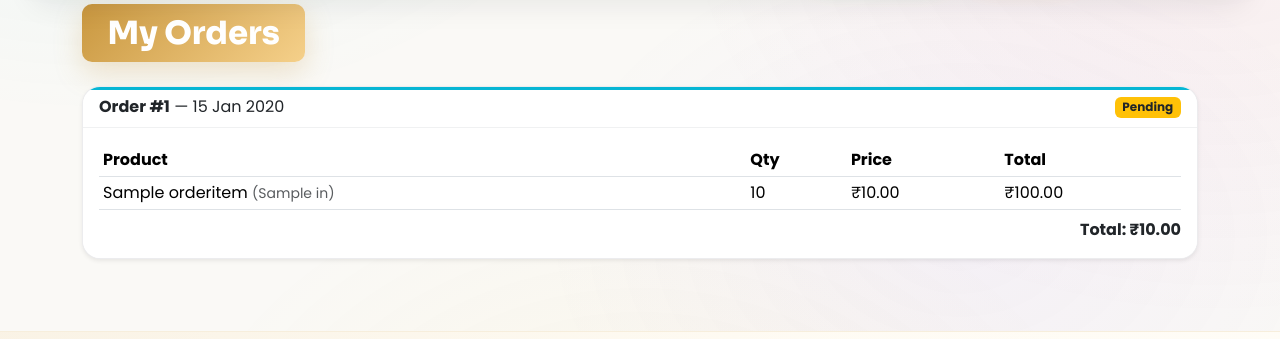
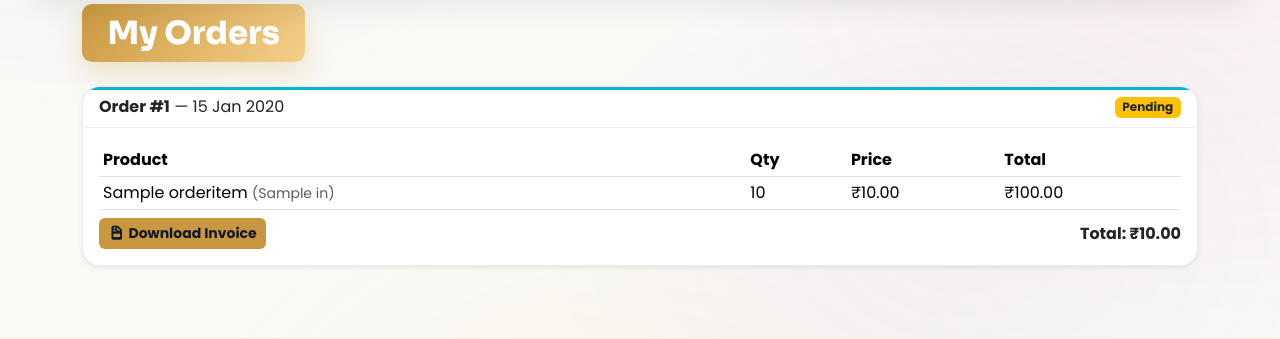
Before and after one commit to kasautiinternational/kasauti_international_web, a Django app: page /my-orders/ in a window 1280 px wide. Shown: the part 244-583 px from the top of the page. Run offline with Django 4.2, Linux system fonts and the light colour scheme; a user stored in the database is signed in; tables that the repository leaves empty hold one stand-in row (values such as "Sample post"); some libraries are stand-ins or nearby versions.

Commit message:
Customer invoice download on success, profile and my-orders pages

```diff
--- a/kasauti_project/core/urls.py
+++ b/kasauti_project/core/urls.py
@@ -52,4 +52,7 @@ urlpatterns = [
 
     # 404 preview (DEBUG=True me test karne ke liye)
     path('404-preview/', views.preview_404, name='preview_404'),
+
+    # NEW: Customer invoice PDF download
+    path('order/<int:order_id>/invoice/', views.download_invoice, name='download_invoice'),
 ]
--- a/kasauti_project/core/views.py
+++ b/kasauti_project/core/views.py
@@ -1412,3 +1412,26 @@ def serve_media(request, path):
     resp['Accept-Ranges'] = 'bytes'
     resp['Content-Length'] = str(file_size)
     return resp
+
+
+
+# ─────────────────────────────────────────
+# NEW: Customer invoice download
+# Sirf apna hi order ka invoice download kar sakta hai —
+# dusre ka order_id daalega to 404 milega.
+# ─────────────────────────────────────────
+
+@login_required
+def download_invoice(request, order_id):
+    from .invoice import build_invoice_pdf
+    order = get_object_or_404(
+        Order.objects.prefetch_related('items'),
+        id=order_id,
+        user=request.user,  # SECURITY: apna order hi milega
+    )
+    pdf_bytes = build_invoice_pdf(order)
+    response = HttpResponse(pdf_bytes, content_type='application/pdf')
+    response['Content-Disposition'] = (
+        f'attachment; filename="Invoice-KI-{order.id:05d}.pdf"'
+    )
+    return response
--- a/kasauti_project/templates/my_orders.html
+++ b/kasauti_project/templates/my_orders.html
@@ -34,7 +34,13 @@
             {% endfor %}
           </tbody>
         </table>
-        <div class="text-end fw-bold">Total: ₹{{ order.total_amount }}</div>
+        <div class="d-flex justify-content-between align-items-center flex-wrap gap-2">
+          <a href="{% url 'download_invoice' order.id %}" class="btn btn-sm"
+             style="background:#c9973f;color:#0f172a;font-weight:bold;border-radius:6px;">
+            <i class="fa-solid fa-file-invoice"></i> Download Invoice
+          </a>
+          <div class="text-end fw-bold">Total: ₹{{ order.total_amount }}</div>
+        </div>
       </div>
     </div>
     {% endfor %}
--- a/kasauti_project/templates/order_success.html
+++ b/kasauti_project/templates/order_success.html
@@ -20,6 +20,10 @@
         <div class="d-flex gap-3 justify-content-center flex-wrap">
           <a href="{% url 'product' %}" class="btn btn-primary">Continue Shopping</a>
           {% if user.is_authenticated %}
+          <a href="{% url 'download_invoice' order.id %}" class="btn btn-primary"
+             style="background:#c9973f;border-color:#c9973f;color:#0f172a;font-weight:bold;">
+            <i class="fa-solid fa-file-invoice"></i> Download Invoice
+          </a>
           <a href="{% url 'my_orders' %}" class="btn btn-outline-secondary">My Orders</a>
           {% endif %}
           <a href="{% url 'home' %}" class="btn btn-outline-secondary">Home</a>
--- a/kasauti_project/templates/profile.html
+++ b/kasauti_project/templates/profile.html
@@ -108,6 +108,11 @@
                 {% endfor %}
               </div>
               <div class="order-footer">
+                <a href="{% url 'download_invoice' order.id %}"
+                   style="display:inline-block;background:#c9973f;color:#0f172a;font-weight:bold;
+                          padding:5px 14px;border-radius:6px;font-size:0.85rem;text-decoration:none;">
+                  <i class="fa-solid fa-file-invoice"></i> Invoice
+                </a>
                 <span class="order-total">Total: <strong>₹{{ order.total_amount }}</strong></span>
               </div>
             </div>
```
